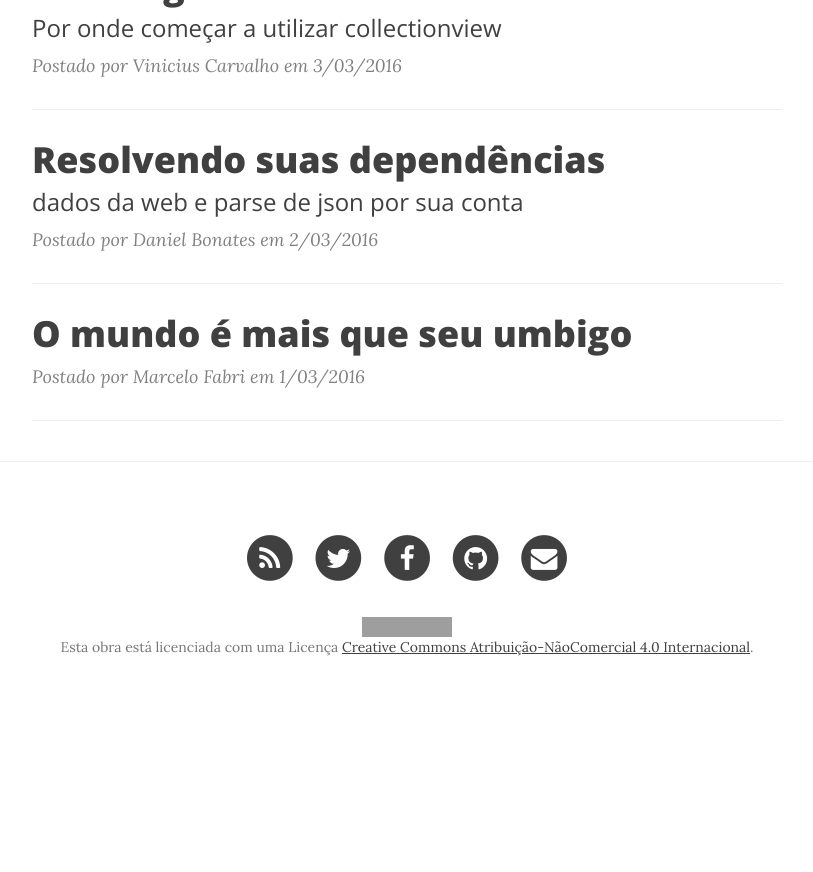
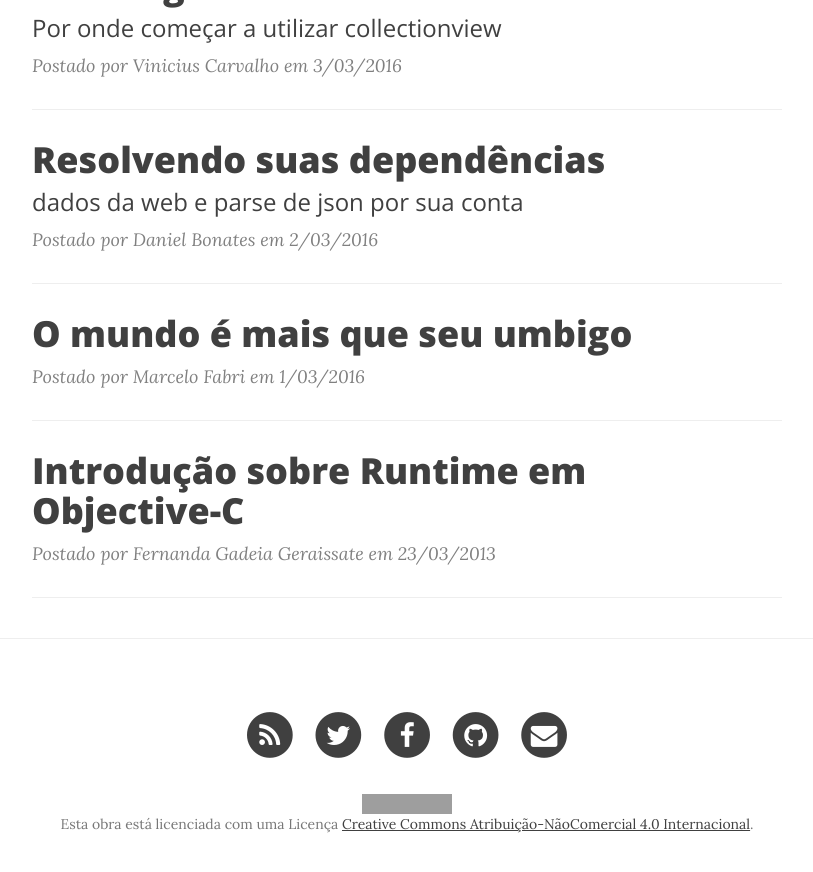
Before and after one commit to CocoaHeadsBrasil/equinociOS, a Jekyll site: the page built from index.html, in a window 1280 px wide and 900 px high, scrolled down 4066 px. Shown: the top 872 px of the window, without its empty margins (233-1046 px from the left). Built offline with Jekyll 4.4.1, drawn with Linux system fonts in a browser that asks for light colours; nearby versions of some CDN libraries; the list of posts is cut into pages by our own code; a file with an impossible date is left out; before the commit the page ends 4789 px from its top, so only the background shows below that; grey boxes are pictures that could not be loaded.

Commit message:
Update 2016-03-23-introducao-sobre-runtime-em-objective-c.md

```diff
--- a/_posts/2016-03-23-introducao-sobre-runtime-em-objective-c.md
+++ b/_posts/2016-03-23-introducao-sobre-runtime-em-objective-c.md
@@ -2,7 +2,7 @@
 layout:     post
 title:      "Introdução sobre Runtime em Objective-C"
 subtitle:   ""
-date:       2013-MM-DD 12:00:00
+date:       2013-03-23 12:00:00
 author:     "Fernanda Gadeia Geraissate"
 header-img: "img/fggeraissate/relogio.jpg"
 category:   "runtime"
```
